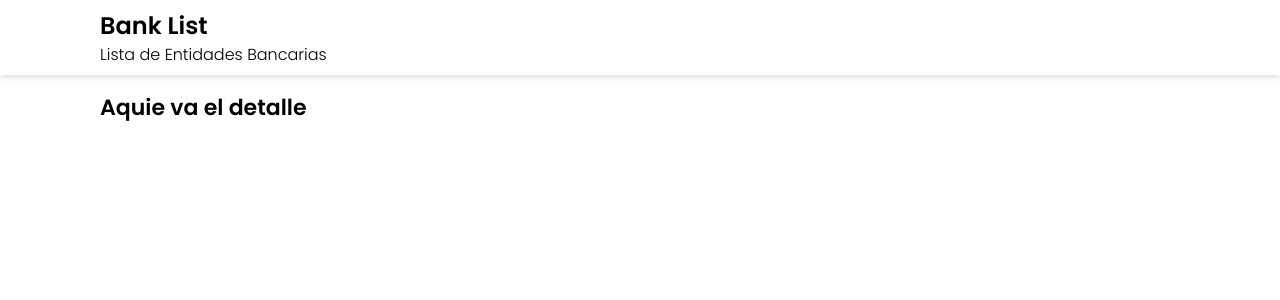
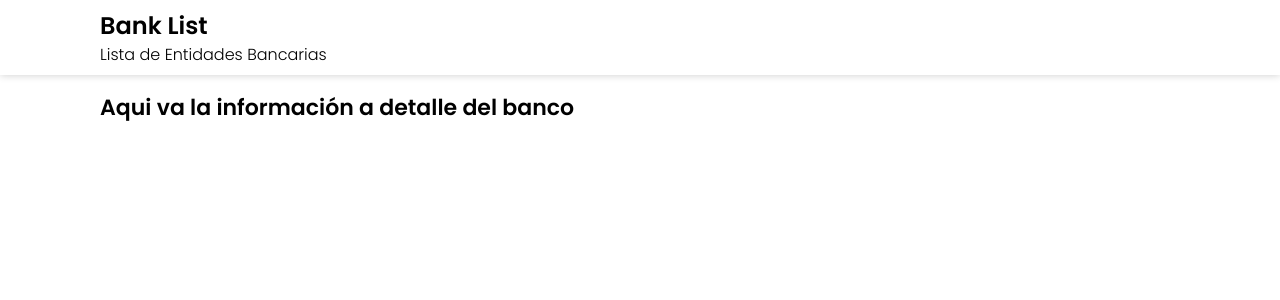
Before and after one commit to leolicona/bankListApp, a React (Vite) app: page /detail/1 in a window 1280 px wide. Shown: the top 300 px of the page. Built offline with nearby package versions, Linux system fonts and the light colour scheme.

Commit message:
Fix: fix some errors

```diff
--- a/src/modules/BankList/useBankList.js
+++ b/src/modules/BankList/useBankList.js
@@ -10,7 +10,7 @@ export default function useBankList () {
 
   useFetch({
     url,
-    // params: { mode: 'no-cors'},
+    params: { mode: 'no-cors' },
     setData: setBanksState,
     setLoading: setLoadingState,
     setError: setErrorState
--- a/src/pages/banks/banksRouter.jsx
+++ b/src/pages/banks/banksRouter.jsx
@@ -9,7 +9,7 @@ function BanksRouter () {
     <Layout>
       <Routes>
         <Route path='/' element={<BankList />} />
-        <Route path='/detail/:tile' element={<h2>Aquie va el detalle </h2>} />
+        <Route path='/detail/:title' element={<h2>Aqui va la información a detalle del banco</h2>} />
       </Routes>
     </Layout>
 
```
